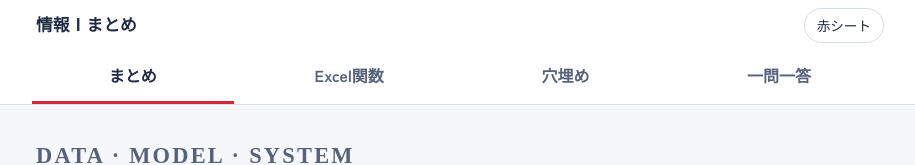
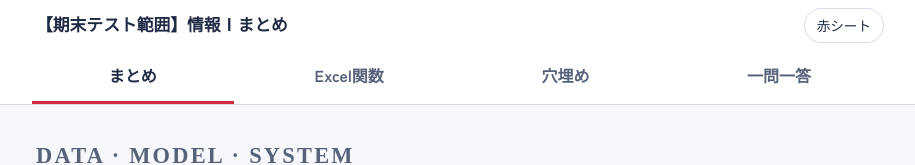
Before and after one commit to youki29/joho-matome, a plain HTML site: page index.html in a window 1280 px wide. Shown: the top 165 px of the page, without its empty margins (180-1095 px from the left). Drawn offline with Linux system fonts and the light colour scheme; a web font is replaced by a local one.

Commit message:
サイト名に【期末テスト範囲】を追加
Co-Authored-By: Claude Opus 5.5 <noreply@anthropic.com>

```diff
--- a/index.html
+++ b/index.html
@@ -3,7 +3,7 @@
 <head>
 <meta charset="UTF-8">
 <meta name="viewport" content="width=device-width, initial-scale=1, viewport-fit=cover">
-<title>情報Ⅰまとめ｜データの活用と情報システム</title>
+<title>【期末テスト範囲】情報Ⅰまとめ｜データの活用と情報システム</title>
 <link rel="preconnect" href="https://fonts.googleapis.com">
 <link rel="preconnect" href="https://fonts.gstatic.com" crossorigin>
 <link href="https://fonts.googleapis.com/css2?family=Zen+Kaku+Gothic+New:wght@400;500;700&family=Zen+Old+Mincho:wght@700;900&display=swap" rel="stylesheet">
@@ -136,7 +136,7 @@ footer{text-align:center;color:var(--sub);font-size:.8rem;padding:24px 16px 40px
 <body>
 <header class="top">
   <div class="bar">
-    <span class="brand">情報Ⅰまとめ</span>
+    <span class="brand">【期末テスト範囲】情報Ⅰまとめ</span>
     <button class="iconbtn sheetbtn" id="sheetBtn" aria-pressed="false" title="重要語句を赤シートで隠す">赤シート</button>
   </div>
   <nav class="tabs" aria-label="ページ切り替え">
```
